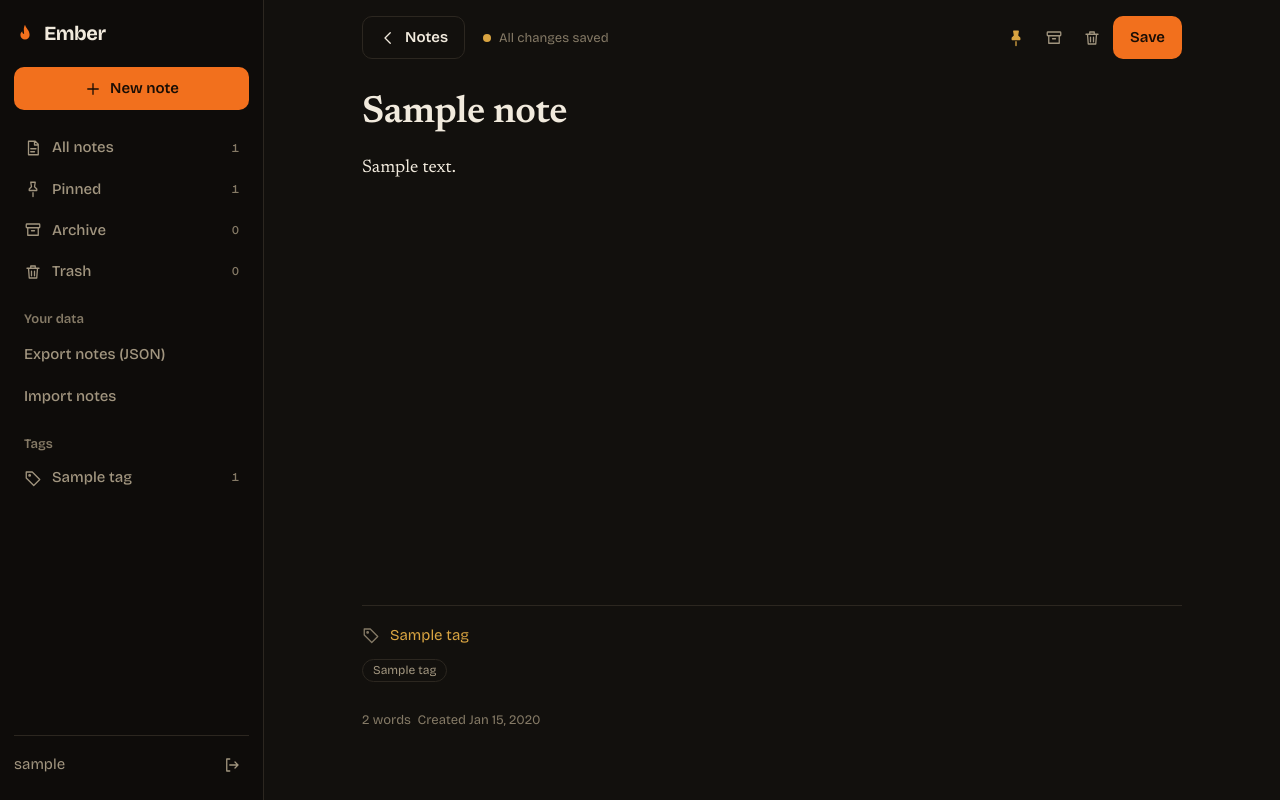
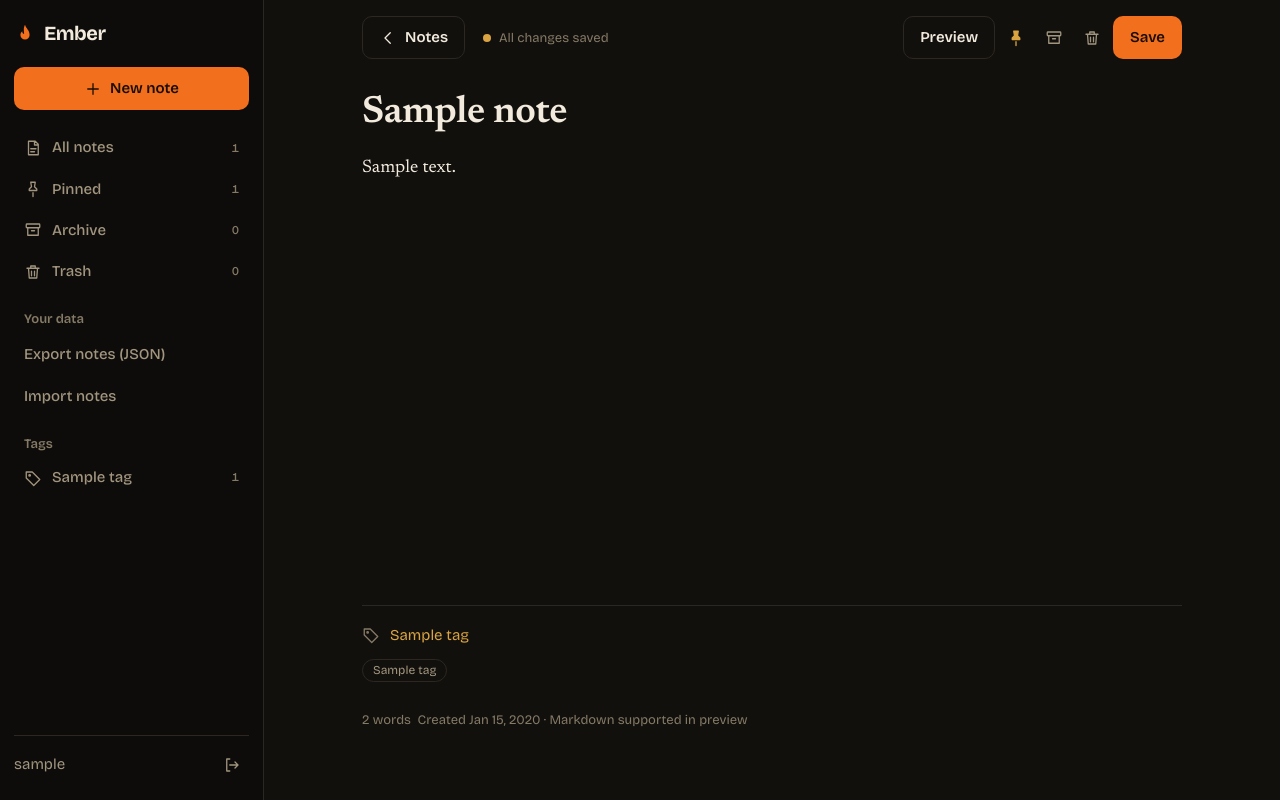
Before and after one commit to ashutoshpalhare/EmberNotes, a Django app: page /notes/1/ in a window 1280 px wide. Run offline with Django 5.2, Linux system fonts and the light colour scheme; a user stored in the database is signed in; tables that the repository leaves empty hold one stand-in row (values such as "Sample post"); parts of the project's set-up code (start-up, migrations or seed data) failed here and were passed over.

Commit message:
feat(phase-3): add sanitized markdown preview toggle

```diff
--- a/templates/notes/editor.html
+++ b/templates/notes/editor.html
@@ -2,7 +2,7 @@
 {% block title %}{{ note.display_title }} – Ember{% endblock %}
 {% block main %}
 <form id="note-form" class="editor" method="post" novalidate
-      {% if not readonly %}data-autosave-url="{% url 'notes:autosave' note.pk %}"{% endif %}>
+      {% if not readonly %}data-autosave-url="{% url 'notes:autosave' note.pk %}" data-preview-url="{% url 'notes:preview' %}"{% endif %}>
   {% csrf_token %}
   <header class="ed-bar">
     <button type="button" class="icon-btn only-mobile" data-drawer-open aria-label="Open menu"><svg class="ico"><use href="#i-menu"/></svg></button>
@@ -15,6 +15,7 @@
         <button class="btn btn-primary" form="f-restore"><svg class="ico"><use href="#i-restore"/></svg>Restore</button>
         <button class="btn btn-ghost btn-danger-text" form="f-delete">Delete forever</button>
       {% else %}
+        <button type="button" class="btn btn-ghost" id="preview-toggle" data-preview-toggle aria-pressed="false">Preview</button>
         <button class="icon-btn" form="f-pin" aria-pressed="{{ note.is_pinned|yesno:'true,false' }}" aria-label="{% if note.is_pinned %}Unpin{% else %}Pin{% endif %} note" title="Pin"><svg class="ico"><use href="#i-pin"/></svg></button>
         <button class="icon-btn" form="f-archive" aria-pressed="{{ note.is_archived|yesno:'true,false' }}" aria-label="{% if note.is_archived %}Unarchive{% else %}Archive{% endif %} note" title="Archive"><svg class="ico"><use href="#i-archive"/></svg></button>
         <button class="icon-btn" form="f-trash" aria-label="Move to trash" title="Move to trash"><svg class="ico"><use href="#i-trash"/></svg></button>
@@ -32,6 +33,7 @@
     {{ form.title }}
     <label class="sr" for="{{ form.body.id_for_label }}">Body</label>
     {{ form.body }}
+    <div id="markdown-preview" class="markdown-preview" hidden aria-label="Markdown preview" aria-live="polite"></div>
     <div class="tag-row">
       <svg class="ico"><use href="#i-tag"/></svg>
       <label class="sr" for="{{ form.tags.id_for_label }}">Tags</label>
@@ -41,7 +43,7 @@
     <div class="suggest" aria-label="Existing tags">{% for t in nav_tags %}<button type="button" class="chip-btn" data-add-tag="{{ t.name }}">{{ t.name }}</button>{% endfor %}</div>
     {% endif %}
   </div>
-  <p class="ed-foot"><span id="word-count">{{ word_count }} word{{ word_count|pluralize }}</span> &nbsp;Created {{ note.created_at|date:"M j, Y" }}</p>
+  <p class="ed-foot"><span id="word-count">{{ word_count }} word{{ word_count|pluralize }}</span> &nbsp;Created {{ note.created_at|date:"M j, Y" }} · Markdown supported in preview</p>
 </form>
 
 {% if readonly %}
```
